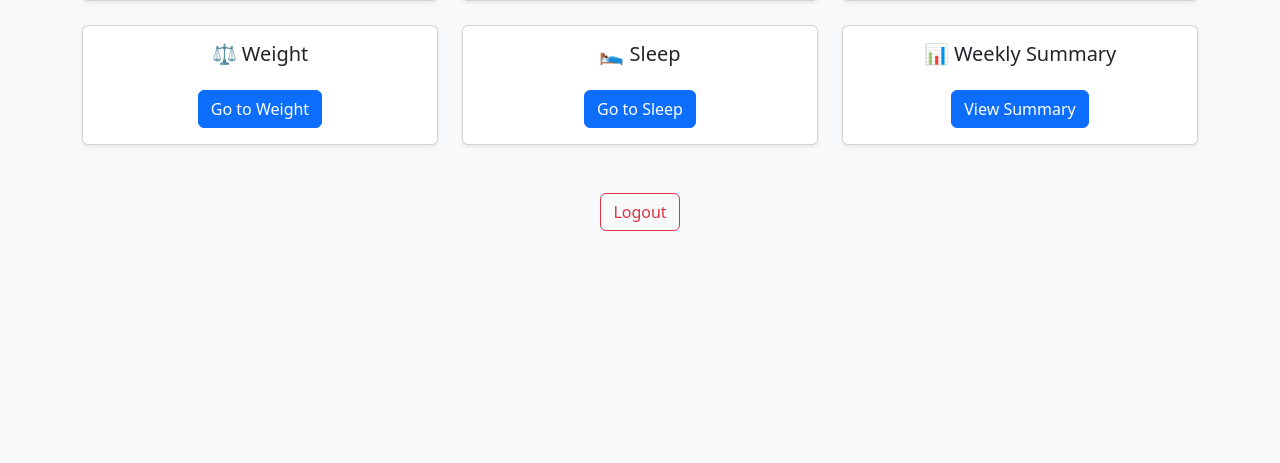
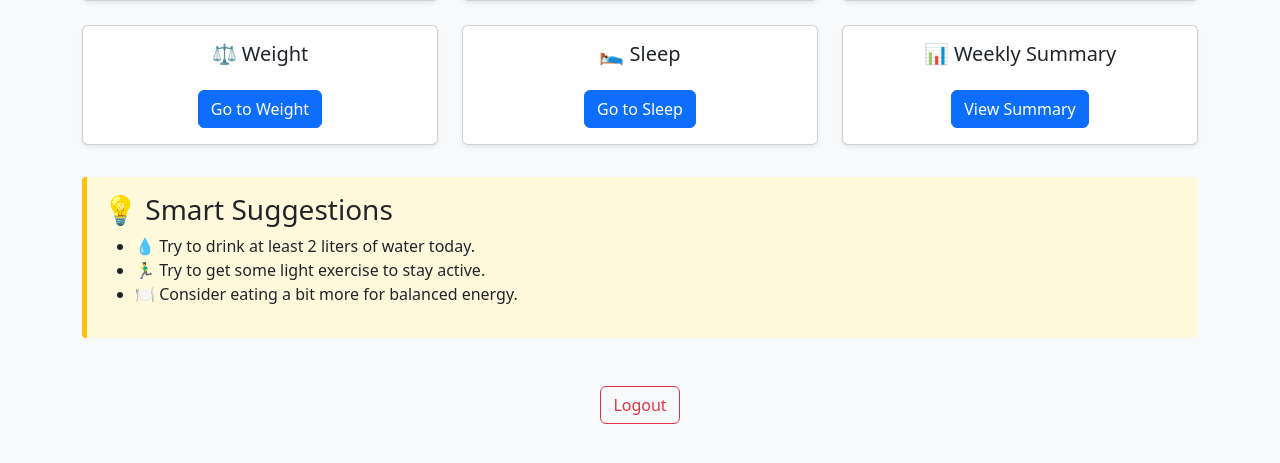
Before and after one commit to Hyryder100/health-nutrition-tracker, a Flask app: page /dashboard in a window 1280 px wide. Shown: the part 297-760 px from the top of the page. Run offline with Flask 3, Linux system fonts and the light colour scheme; a user stored in the database is signed in; data comes from the database, SQL or seed files in the repository; both versions use the stored data as it was after the commit; parts of the project's set-up code (start-up, migrations or seed data) failed here and were passed over.

Commit message:
Initial commit of Health and Nutrition Tracker

```diff
--- a/app.py
+++ b/app.py
@@ -2,10 +2,18 @@ import sqlite3
 from flask import Flask, g, render_template, request, redirect, url_for
 from flask_login import LoginManager, UserMixin, login_user, login_required, logout_user, current_user
 from datetime import date, timedelta
+import joblib
+import numpy as np
 
 app = Flask(__name__)
 app.secret_key = "my_super_secret_1234"
 DATABASE = "database.db"
+
+calorie_model = joblib.load("calorie_predictor.pkl")
+
+def predict_calories(weight, sleep, exercise, previous_cal):
+    features = np.array([[weight, sleep, exercise, previous_cal]])
+    return int(calorie_model.predict(features)[0])
 
 # --- Step 1: Add routes for each feature ---
 
@@ -241,9 +249,37 @@ def dashboard():
     sleep_row = db.execute("SELECT hours FROM sleep WHERE day = ? AND user_id = ?", (today, current_user.id)).fetchone()
     sleep_hours = sleep_row["hours"] if sleep_row else 0
 
+    # AI-like Smart Suggestions (rule-based)
+    suggestions = []
+
+    # Suggest water
+    if water < 2000:
+        suggestions.append("💧 Try to drink at least 2 liters of water today.")
+
+    # Suggest sleep
+    if sleep_hours < 6:
+        suggestions.append("😴 Try to get at least 7 hours of sleep for better recovery.")
+
+    # Suggest exercise
+    if total_exercise_cal < 100:
+        suggestions.append("🏃‍♂️ Try to get some light exercise to stay active.")
+
+    # Suggest meal balance
+    if total_cal < 1200:
+        suggestions.append("🍽️ Consider eating a bit more for balanced energy.")
+    elif total_cal > 2500:
+        suggestions.append("⚠️ Your calorie intake seems high today. Keep an eye on it.")
+
+    if latest_weight and total_cal:
+        predicted_cal = predict_calories(latest_weight, sleep_hours, total_exercise_cal, total_cal)
+    else:
+        predicted_cal = None
+
+
+
     return render_template("dashboard.html", meals=meals, total_cal=total_cal, water=water, exercises=exercises,
                        total_exercise_cal=total_exercise_cal, latest_weight=latest_weight,
-                       weight_day=weight_day, today=today, sleep_hours=sleep_hours)
+                       weight_day=weight_day, today=today, sleep_hours=sleep_hours, suggestions=suggestions, predicted_cal=predicted_cal)
 
 @app.route('/meals')
 @login_required
--- a/templates/dashboard.html
+++ b/templates/dashboard.html
@@ -62,6 +62,25 @@
             </div>
         </div>
 
+        {% if predicted_cal %}
+          <div style="margin-top: 1rem; background-color: #e7f3ff; padding: 1rem; border-radius: 5px;">
+            <strong>🔮 Predicted Calorie Target:</strong> {{ predicted_cal }} kcal
+          </div>
+        {% endif %}
+
+
+        {% if suggestions %}
+          <div style="margin-top: 2rem; background: #fff9db; border-left: 5px solid #ffc107; padding: 1rem; border-radius: 4px;">
+            <h3>💡 Smart Suggestions</h3>
+            <ul>
+              {% for tip in suggestions %}
+                <li>{{ tip }}</li>
+              {% endfor %}
+            </ul>
+          </div>
+        {% endif %}
+
+
         <div class="text-center mt-5">
             <a href="{{ url_for('logout') }}" class="btn btn-outline-danger">Logout</a>
         </div>
```
Also changed, not shown: calorie_data.csv (added, +8 -0 lines), train_model.py (added, +19 -0 lines), database.db, 3 other files.
